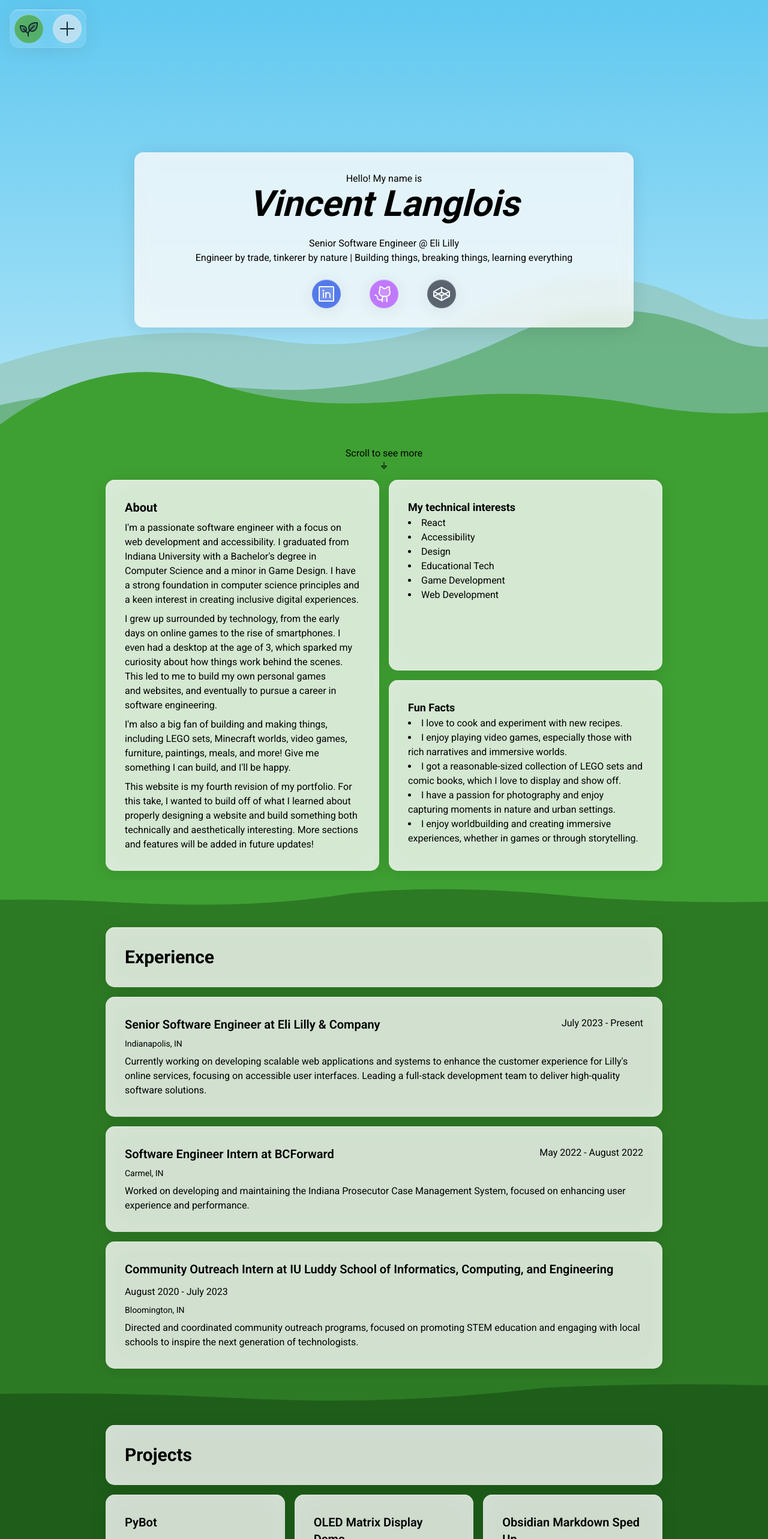
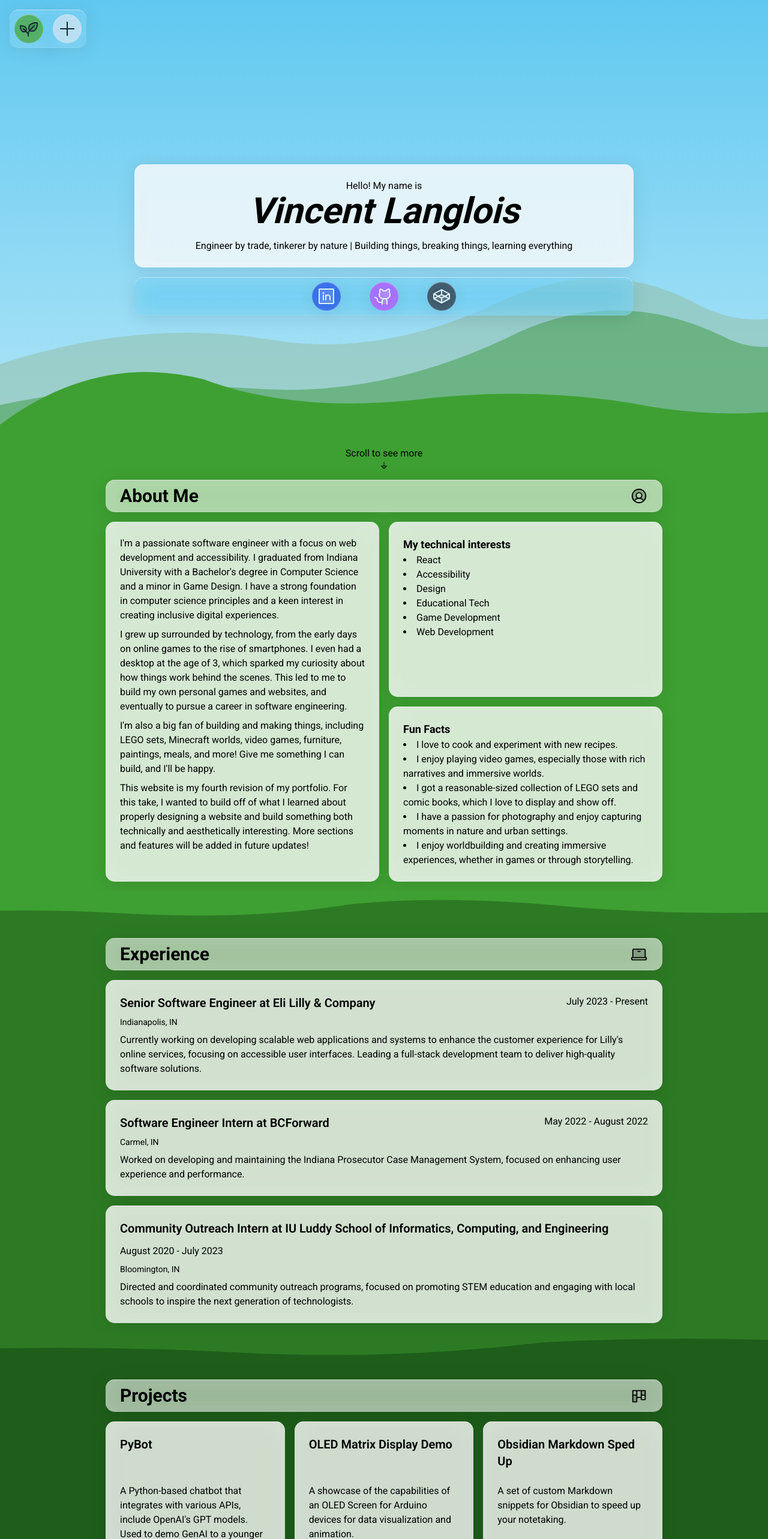
Before and after one commit to vtlanglois/portfolio-v2, a Next.js app: page / in a window 1280 px wide. Shown: the top 2566 px of the page at 60% size. Built offline with nearby package versions, Linux system fonts and the light colour scheme.

Commit message:
style: existing UI updates

```diff
--- a/src/components/sections/About.tsx
+++ b/src/components/sections/About.tsx
@@ -1,28 +1,36 @@
+import { UserCircleIcon } from "@phosphor-icons/react/dist/ssr";
 import Card from "../ui/Card";
 import Container from "../ui/Container";
 import Section from "../ui/Section";
+import Stack from "../ui/Stack";
 
 export default function About() {
   return (
-    <Section sectionNumber={1}>
+    <Section id="about" sectionNumber={1}>
       <Container>
+        <Stack>
+          <div className="grid grid-rows-1">
+            <Card variation="heading" className="flex flex-row flex-wrap items-center justify-between">
+              <h2 className="text-3xl font-bold leading-none">About Me</h2>
+              <UserCircleIcon size={30} weight="duotone" />
+            </Card>
+          </div>
           <div className="grid grid-cols-1 lg:grid-cols-4 lg:grid-rows-2 gap-4">
             <Card className="row-span-2 col-span-2 flex flex-col gap-2 text-pretty">
-            <h2 className="text-xl font-bold">About</h2>
               <p>
                 I&apos;m a passionate software engineer with a focus on web
-              development and accessibility. I graduated from Indiana University
-              with a Bachelor&apos;s degree in Computer Science and a minor in
-              Game Design. I have a strong foundation in computer science
-              principles and a keen interest in creating inclusive digital
-              experiences.
+                development and accessibility. I graduated from Indiana
+                University with a Bachelor&apos;s degree in Computer Science and
+                a minor in Game Design. I have a strong foundation in computer
+                science principles and a keen interest in creating inclusive
+                digital experiences.
               </p>
               <p>
-              I grew up surrounded by technology, from the early days on online
-              games to the rise of smartphones. I even had a desktop at the age
-              of 3, which sparked my curiosity about how things work behind the
-              scenes. This led to me to build my own personal games and
-              websites, and eventually to pursue a career in software
+                I grew up surrounded by technology, from the early days on
+                online games to the rise of smartphones. I even had a desktop at
+                the age of 3, which sparked my curiosity about how things work
+                behind the scenes. This led to me to build my own personal games
+                and websites, and eventually to pursue a career in software
                 engineering.
               </p>
               <p>
@@ -32,11 +40,11 @@ export default function About() {
                 happy.
               </p>
               <p>
-              This website is my fourth revision of my portfolio. For this take,
-              I wanted to build off of what I learned about properly designing a
-              website and build something both technically and aesthetically
-              interesting. More sections and features will be added in future
-              updates!
+                This website is my fourth revision of my portfolio. For this
+                take, I wanted to build off of what I learned about properly
+                designing a website and build something both technically and
+                aesthetically interesting. More sections and features will be
+                added in future updates!
               </p>
             </Card>
             <Card className="row-span-1 col-span-2">
@@ -63,8 +71,8 @@ export default function About() {
                   books, which I love to display and show off.
                 </li>
                 <li>
-                I have a passion for photography and enjoy capturing moments in
-                nature and urban settings.
+                  I have a passion for photography and enjoy capturing moments
+                  in nature and urban settings.
                 </li>
                 <li>
                   I enjoy worldbuilding and creating immersive experiences,
@@ -73,6 +81,7 @@ export default function About() {
               </ul>
             </Card>
           </div>
+        </Stack>
       </Container>
     </Section>
   );
--- a/src/components/sections/Experience.tsx
+++ b/src/components/sections/Experience.tsx
@@ -1,3 +1,4 @@
+import { LaptopIcon } from "@phosphor-icons/react/dist/ssr";
 import Card from "../ui/Card";
 import Container from "../ui/Container";
 import Section from "../ui/Section";
@@ -5,7 +6,7 @@ import Stack from "../ui/Stack";
 
 export default function Experience() {
   return (
-    <Section sectionNumber={2}>
+    <Section id="experience" sectionNumber={2}>
       <div className="section-divider">
         <svg
           width="100%"
@@ -34,8 +35,9 @@ export default function Experience() {
       </div>
       <Container>
         <Stack>
-          <Card>
-            <h2 className="text-3xl font-bold">Experience</h2>
+          <Card variation="heading" className="flex flex-row flex-wrap items-center justify-between">
+            <h2 className="text-3xl font-bold leading-none">Experience</h2>
+            <LaptopIcon size={30} weight="duotone" />
           </Card>
           <div className="grid grid-cols-1 gap-4">
             <Card className="flex flex-col gap-2">
--- a/src/components/sections/Hero/index.tsx
+++ b/src/components/sections/Hero/index.tsx
@@ -11,6 +11,7 @@ import Card from "@/components/ui/Card";
 import Orb from "@/components/ui/Orb";
 import ThemeToggle from "@/components/ui/ThemeSelector";
 import GitHubLink from "@/components/ui/GitHubLink";
+import Stack from "@/components/ui/Stack";
 
 export default function Hero() {
   useEffect(() => {
@@ -27,7 +28,7 @@ export default function Hero() {
     return () => window.removeEventListener("scroll", handleScroll);
   }, []);
   return (
-    <section className="hero">
+    <section id="hero" className="hero">
       <div className="hero__hills">
         <svg
           width="100%"
@@ -109,7 +110,8 @@ export default function Hero() {
         </svg>
       </div>
       <div className="hero__content">
-        <Card className="hero__card lg:w-2/3 flex flex-col gap-6">
+        <Stack className="hero__card lg:w-2/3">
+          <Card className="flex flex-col gap-4">
             <div>
               <p>Hello! My name is</p>
               <h1 className="text-4xl lg:text-6xl font-bold italic text-balance">
@@ -117,10 +119,12 @@ export default function Hero() {
               </h1>
             </div>
             <p>
-            Senior Software Engineer @ Eli Lilly <br />
               Engineer by trade, tinkerer by nature | Building things, breaking
               things, learning everything
             </p>
+          </Card>
+
+          <Card size="small" variation="interface">
             <div className="flex flex-row gap-6 lg:gap-12 justify-center items-center flex-wrap">
               <Orb
                 tag="a"
@@ -156,6 +160,7 @@ export default function Hero() {
               </Orb>
             </div>
           </Card>
+        </Stack>
         <div className="hero__scroll flex flex-col items-center">
           Scroll to see more
           <ArrowDownIcon size={16} weight="duotone" />
--- a/src/components/sections/Projects.tsx
+++ b/src/components/sections/Projects.tsx
@@ -1,3 +1,4 @@
+import { KanbanIcon } from "@phosphor-icons/react/dist/ssr";
 import Card from "../ui/Card";
 import Container from "../ui/Container";
 import GitHubLink from "../ui/GitHubLink";
@@ -6,7 +7,7 @@ import Stack from "../ui/Stack";
 
 export default function Projects() {
   return (
-    <Section sectionNumber={3}>
+    <Section id="projects" sectionNumber={3}>
       <div className="section-divider">
         <svg
           width="100%"
@@ -38,8 +39,9 @@ export default function Projects() {
       </div>
       <Container>
         <Stack>
-          <Card>
-            <h2 className="text-3xl font-bold">Projects</h2>
+          <Card variation="heading" className="flex flex-row flex-wrap items-center justify-between">
+            <h2 className="text-3xl font-bold leading-none">Projects</h2>
+            <KanbanIcon size={30} weight="duotone" />
           </Card>
           <div className="grid grid-rows-1 lg:grid-cols-3 gap-4">
             <Card className="row-span-3 grid grid-rows-subgrid">
--- a/src/components/ui/Card/index.tsx
+++ b/src/components/ui/Card/index.tsx
@@ -2,12 +2,19 @@ import "./styles.css";
 
 export default function Card({
   size = "medium",
+  variation = "default",
   children,
   className,
+  ...rest
 }: {
   size?: "small" | "medium" | "large";
+  variation?: "default" | "heading" | "interface";
   children: React.ReactNode;
   className?: string;
 }) {
-  return <div className={`glass-card ${size} ${className} `}>{children}</div>;
+  return (
+    <div className={`glass-card ${size} ${variation} ${className} `} {...rest}>
+      {children}
+    </div>
+  );
 }
--- a/src/components/ui/Card/styles.css
+++ b/src/components/ui/Card/styles.css
@@ -1,5 +1,5 @@
 .glass-card {
-  padding: 2rem;
+  padding: 1.5rem;
   border-radius: 15px;
   background: var(--card-bg);
   box-shadow:
@@ -14,6 +14,20 @@
   padding: 0.5rem;
 }
 
+.glass-card.large {
+  padding: 2rem;
+}
+
+.glass-card.heading {
+  padding-inline: 1.5rem;
+  padding-block: 0.75rem;
+  background: color-mix(in srgb, var(--card-bg) 70%, transparent);
+}
+
+.glass-card.interface {
+    background: color-mix(in srgb, var(--sky-top) 60%, transparent);
+}
+
 @media (prefers-color-scheme: dark) {
   .glass-card {
     box-shadow:
--- a/src/components/ui/Section/index.tsx
+++ b/src/components/ui/Section/index.tsx
@@ -1,16 +1,19 @@
 import "./styles.css"
 
 export default function Section({
+  id,
   children,
   className,
   sectionNumber,
 }: {
+  id: string,
   children: React.ReactNode;
   className?: string;
   sectionNumber?: number;
 }) {
   return (
     <section
+      id={id}
       className={`page-section pb-4 ${className}`}
       data-section={sectionNumber}
     >
--- a/src/components/ui/ThemeSelector.tsx
+++ b/src/components/ui/ThemeSelector.tsx
@@ -98,7 +98,8 @@ export default function ThemeSelector() {
   return (
     <Card
       size="small"
-      className="absolute top-4 left-4 flex flex-row !bg-(--sky-top)/60"
+      variation="interface"
+      className="absolute top-4 left-4 flex flex-row"
       aria-expanded={!hidden}
       aria-label="Theme selector. Click to expand or collapse theme options."
       aria-description="Allows you to change the website theme. Click the arrows to cycle through themes, or the shuffle icon to select a random theme."
```
Lines whose indentation alone changed are shown as unchanged.
